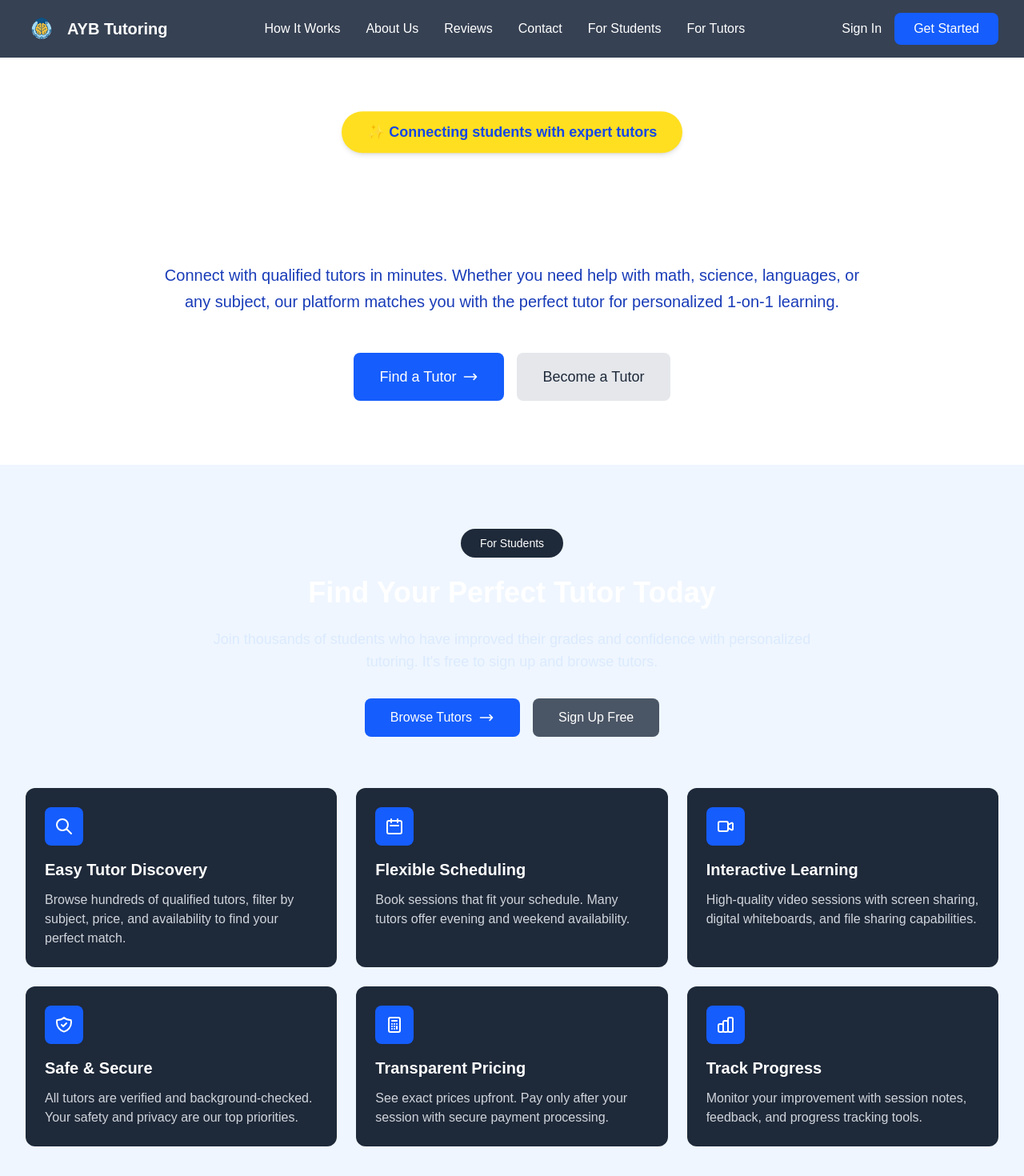
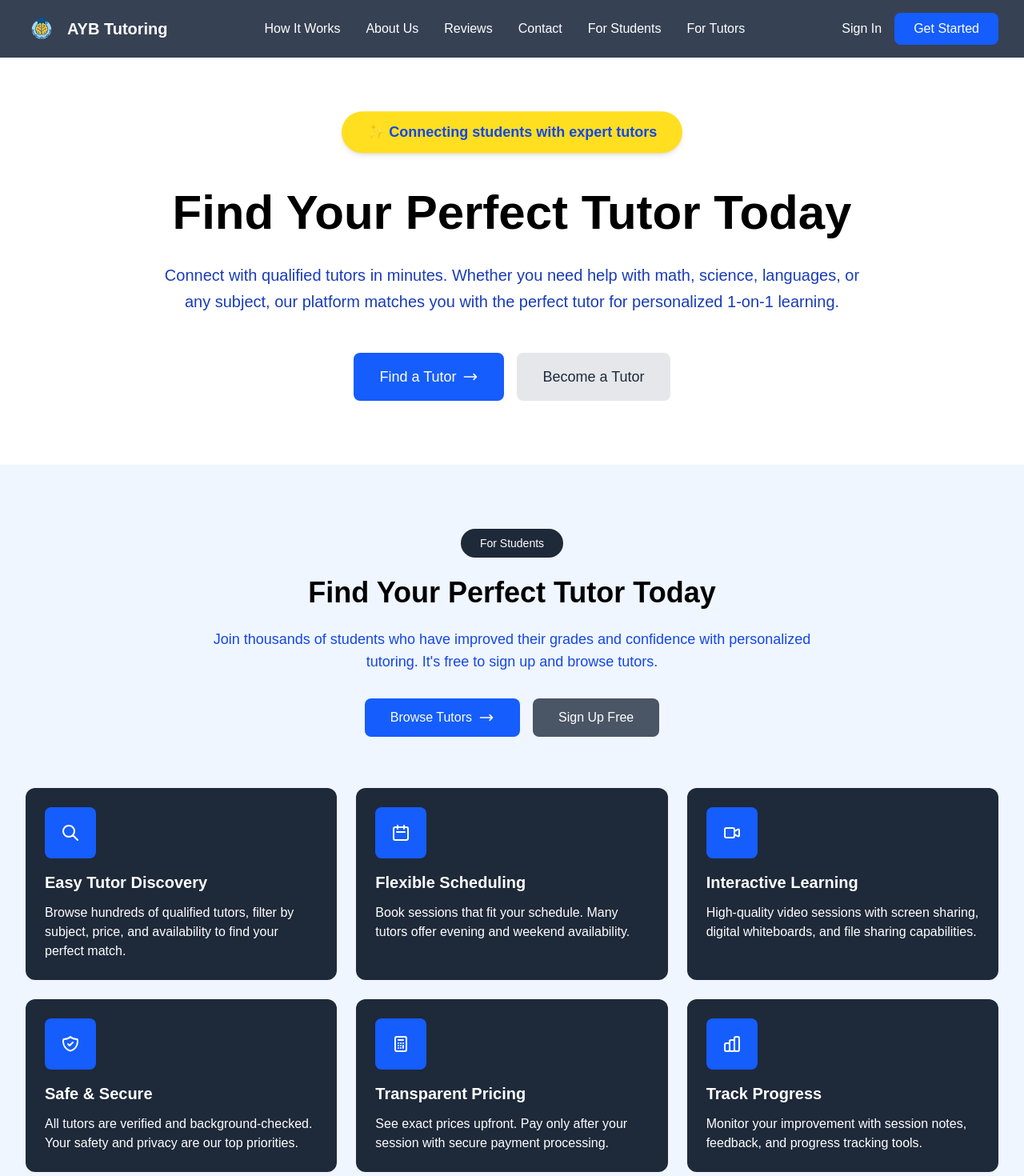
Before and after one commit to AybTutoring/AYBTutoring, a Next.js app: page / in a window 1280 px wide. Shown: the top 1470 px of the page at 80% size. Built offline with nearby package versions, Linux system fonts and the light colour scheme.

Commit message:
Fixed stuff 9

```diff
--- a/src/app/FeatureCardsWithScrollAnimation.tsx
+++ b/src/app/FeatureCardsWithScrollAnimation.tsx
@@ -96,11 +96,11 @@ function FeatureCardWithAnimation({ feature, idx }: FeatureCardWithAnimationProp
       className={`bg-gray-800 rounded-xl p-6 text-white transition-all duration-700 ${inView ? 'animate-fade-in-up opacity-100' : 'opacity-0 translate-y-8'}`}
       style={{ animationDelay: `${idx * 0.1}s` }}
     >
-      <div className="w-12 h-12 bg-blue-600 rounded-lg flex items-center justify-center mb-4">
-        {feature.icon}
+      <div className="w-16 h-16 bg-blue-600 rounded-lg flex items-center justify-center mb-4">
+        <span className="text-white">{feature.icon}</span>
       </div>
-      <h3 className="text-xl font-semibold mb-3">{feature.title}</h3>
-      <p className="text-gray-300">{feature.description}</p>
+      <h3 className="text-xl font-bold mb-3">{feature.title}</h3>
+      <p className="text-base text-white">{feature.description}</p>
     </div>
   );
 }
--- a/src/app/page.tsx
+++ b/src/app/page.tsx
@@ -11,8 +11,8 @@ export default function Home() {
           <div className="inline-block bg-yellow-300 text-blue-700 px-8 py-3 rounded-full text-lg font-semibold mb-8 shadow-md flex items-center justify-center gap-2 animate-bounce">
             <span role="img" aria-label="spark">✨</span> Connecting students with expert tutors
           </div>
-          <h1 className="text-6xl font-bold mb-8">
-            <span className="text-white">Find Your Perfect Tutor Today</span>
+          <h1 className="text-6xl font-bold mb-8 text-black">
+            <span>Find Your Perfect Tutor Today</span>
           </h1>
           <p className="text-xl text-blue-800 mb-12 max-w-4xl mx-auto leading-relaxed">
             Connect with qualified tutors in minutes. Whether you need help with math, science, languages, or any subject, our platform matches you with the perfect tutor for personalized 1-on-1 learning.
@@ -46,12 +46,12 @@ export default function Home() {
             </div>
 
             {/* Section Heading */}
-            <h2 className="text-4xl font-bold text-white mb-6">
+            <h2 className="text-4xl font-bold text-black mb-6">
               Find Your Perfect Tutor Today
             </h2>
 
             {/* Description */}
-            <p className="text-blue-100 text-lg mb-8 max-w-3xl mx-auto">
+            <p className="text-blue-700 text-lg mb-8 max-w-3xl mx-auto">
               Join thousands of students who have improved their grades and confidence with personalized
               tutoring. It&#39;s free to sign up and browse tutors.
             </p>
@@ -114,7 +114,7 @@ export default function Home() {
               </span>
             </div>
 
-            <p className="text-blue-200 text-sm">
+            <p className="text-blue-700 text-sm">
               And many more subjects available with expert tutors
             </p>
           </div>
@@ -159,12 +159,12 @@ export default function Home() {
         <div className="max-w-7xl mx-auto px-4 sm:px-6 lg:px-8">
           <div className="text-center mb-16">
             {/* Section Heading */}
-            <h2 className="text-4xl font-bold text-white mb-6">
+            <h2 className="text-4xl font-bold text-black mb-6">
               Why Choose AYB Tutoring?
             </h2>
 
             {/* Description */}
-            <p className="text-blue-100 text-lg max-w-3xl mx-auto">
+            <p className="text-blue-700 text-lg max-w-3xl mx-auto">
               Discover how our platform connects you with the perfect tutor for personalized, effective learning.
             </p>
           </div>
@@ -292,12 +292,12 @@ export default function Home() {
         <div className="max-w-7xl mx-auto px-4 sm:px-6 lg:px-8">
           <div className="text-center mb-16">
             {/* Section Heading */}
-            <h2 className="text-4xl font-bold text-white mb-6">
+            <h2 className="text-4xl font-bold text-black mb-6">
               How AYB Tutoring Works
             </h2>
 
             {/* Description */}
-            <p className="text-blue-100 text-lg max-w-3xl mx-auto">
+            <p className="text-black text-lg max-w-3xl mx-auto">
               Get started in just three simple steps and connect with your ideal tutor today.
             </p>
           </div>
@@ -390,12 +390,12 @@ export default function Home() {
         <div className="max-w-7xl mx-auto px-4 sm:px-6 lg:px-8">
           <div className="text-center mb-16">
             {/* Section Heading */}
-            <h2 className="text-4xl font-bold text-white mb-6">
+            <h2 className="text-4xl font-bold text-black mb-6">
               What Our Community Says
             </h2>
 
             {/* Description */}
-            <p className="text-blue-100 text-lg max-w-3xl mx-auto">
+            <p className="text-black text-lg max-w-3xl mx-auto">
               Join thousands of students and tutors who have found success through AYB Tutoring.
             </p>
           </div>
```
